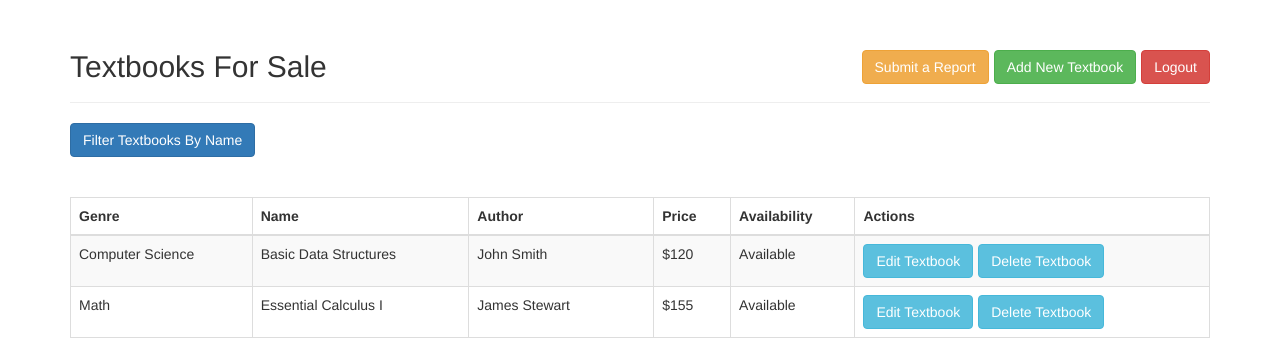
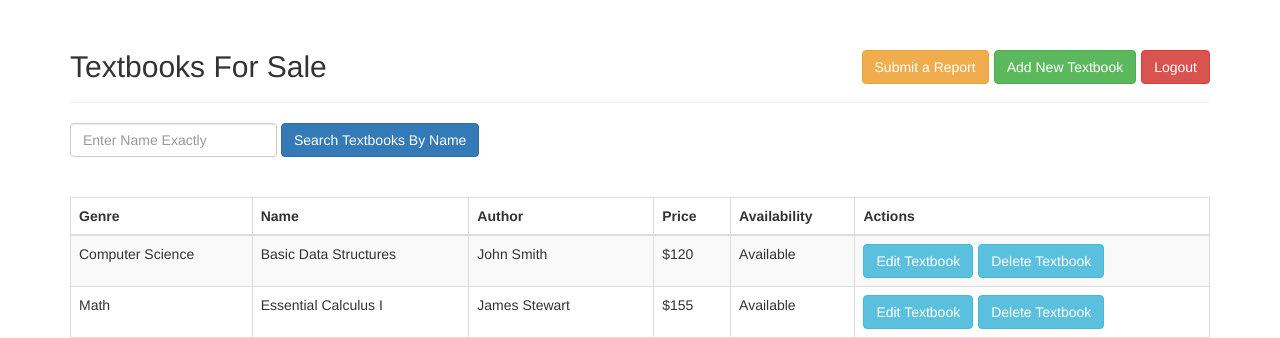
Before and after one commit to bwelsh515/CIS454_Book_Seller, a PHP site: page / in a window 1280 px wide. Shown: the part 60-398 px from the top of the page. Run offline with PHP 8.4, Linux system fonts and the light colour scheme; the visitor is signed in with stand-in values (Sample User, id 1); data comes from the database, SQL or seed files in the repository.

Commit message:
Modified Search System

```diff
--- a/public/index.php
+++ b/public/index.php
@@ -11,8 +11,12 @@ $change = "";
 $sql = "SELECT * FROM bookinfo";
 
 // If the sort button is pressed, change the SQL statement
-if (isset($_POST['filter'])) {
-    $sql = "SELECT * FROM bookinfo ORDER BY book_name";
+if (isset($_POST['submit'])) {
+    if ($_POST['search'] === "") {
+        $sql = "SELECT * FROM bookinfo";
+    } else {
+        $sql = "SELECT * FROM bookinfo WHERE book_name = '" . $_POST['search'] . "'";
+    }
 }
 
 // Prevent the user from accessing the page without being logged in.
@@ -58,8 +62,11 @@ try {
 		</div>
 	</div>
 	<div>
-		<form method="POST">
-			<input type="submit" name="filter" class="btn btn-primary" value="Filter Textbooks By Name">
+		<form method="POST" class="form-inline">
+			<div class="form-row">
+				<input type="text" name="search" value="" class="form-control" placeholder="Enter Name Exactly">
+				<input type="submit" name="submit" class="btn btn-primary" value="Search Textbooks By Name">
+			</div>
 		</form>
 	</div>
 	<br></br>
```
